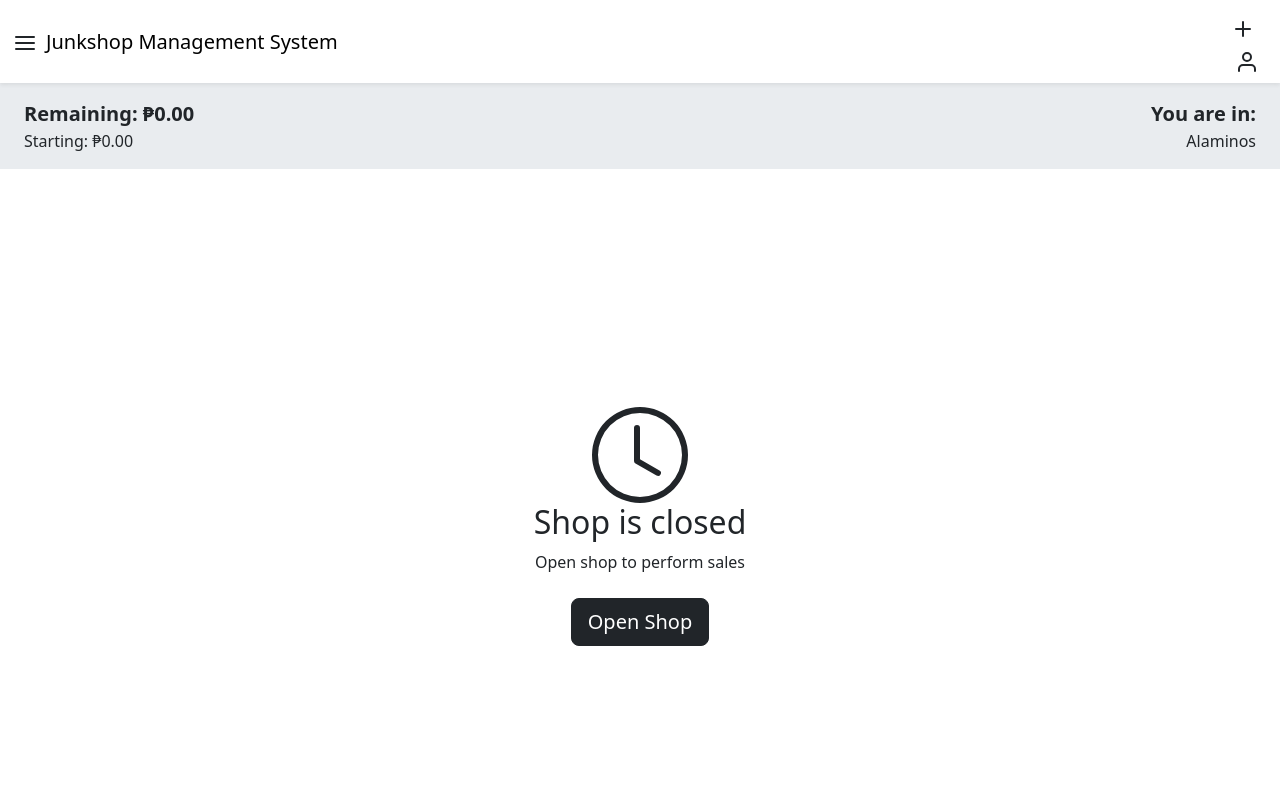
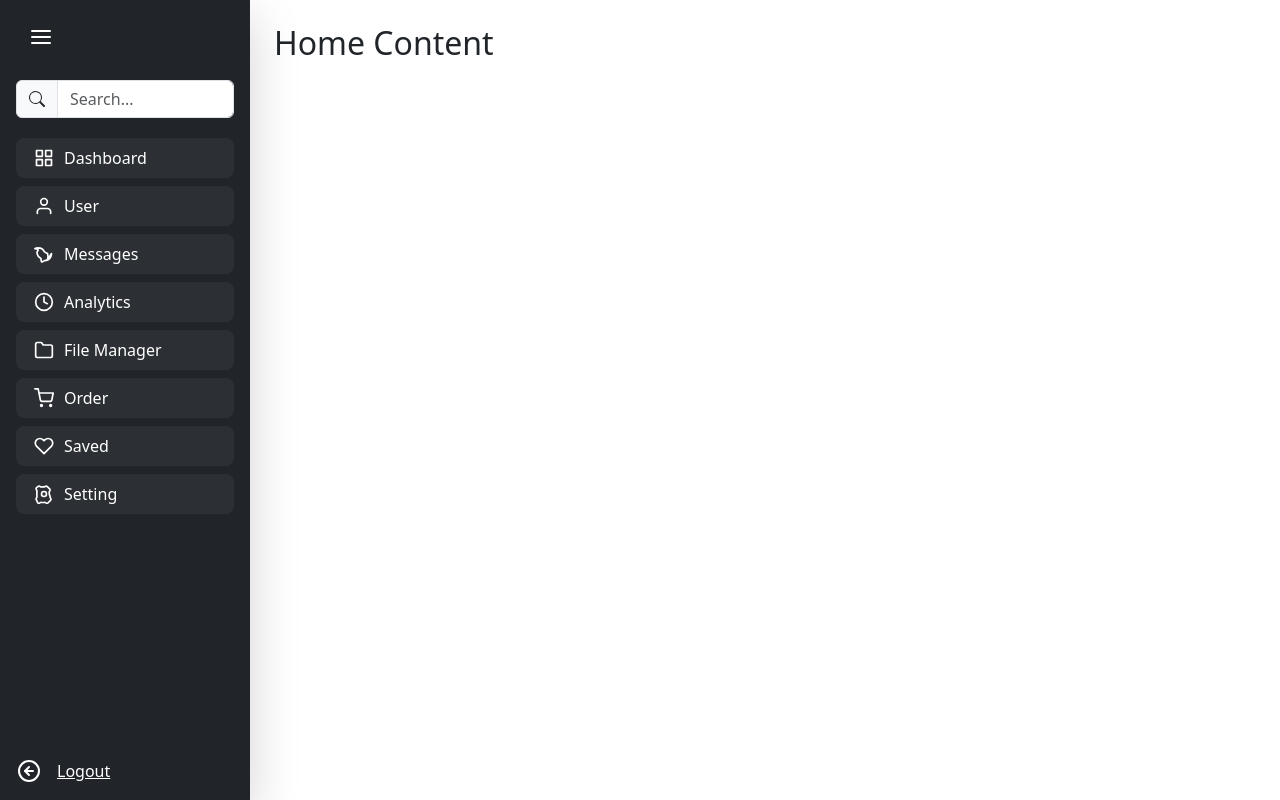
Before and after one commit to jtmanalo/junkshop-management-system, a React (Create React App) app: page /mobile-dashboard in a window 1280 px wide. Shown: the top 800 px of the page. Built offline with nearby package versions, Linux system fonts and the light colour scheme.

Commit message:
page: desktop nav

```diff
--- a/src/App.js
+++ b/src/App.js
@@ -11,11 +11,13 @@ import {
 import LoginRegisterPage from './pages/LoginRegisterPage';
 import MobileDashboard from './pages/MobileDashboard';
 import MobileNav from './components/MobileNav';
+import DesktopNav from './components/DesktopNav';
 
 function App() {
   return (
     <div className="App">
-      <MobileNav />
+      {/* <MobileNav /> */}
+      <DesktopNav />
       <Routes>
         <Route path="/" element={<LoginRegisterPage />} />
         <Route path="mobile-dashboard" element={<MobileDashboard />} />
--- /dev/null
+++ b/src/components/DesktopNav.js
@@ -0,0 +1,124 @@
+import React, { useState } from 'react';
+import {
+  Nav,
+  InputGroup,
+  Form,
+  Button
+} from 'react-bootstrap';
+
+function DesktopNav() {
+  const [isExpanded, setIsExpanded] = useState(true);
+
+  const NavItem = ({ icon, text }) => (
+    <Nav.Link
+      href="#"
+      className={`d-flex align-items-center rounded-3 p-2 my-1
+        ${isExpanded ? 'px-3' : 'justify-content-center'}`}
+      style={{
+        transition: 'all 0.3s ease-in-out',
+        backgroundColor: 'rgba(255, 255, 255, 0.05)',
+        color: '#fff',
+      }}
+    >
+      <div className="me-2 d-flex align-items-center justify-content-center" style={{ width: '24px' }}>
+        {icon}
+      </div>
+      <span className={isExpanded ? '' : 'd-none'}>
+        {text}
+      </span>
+    </Nav.Link>
+  );
+
+  return (
+    <div className="d-flex bg-white" style={{ minHeight: '100vh', width: '100vw' }}>
+      <div
+        className={`bg-dark text-white d-flex flex-column p-3 position-relative shadow-lg`}
+        style={{
+          width: isExpanded ? '250px' : '70px',
+          transition: 'width 0.3s ease-in-out',
+          height: '100vh',
+          zIndex: 100
+        }}
+      >
+        <div className="d-flex align-items-center mb-4">
+            <Button
+            variant="link"
+            onClick={() => setIsExpanded(!isExpanded)}
+            className={`text-white ${isExpanded}`}
+          >
+            <svg xmlns="http://www.w3.org/2000/svg" width="24" height="24" viewBox="0 0 24 24" fill="none" stroke="currentColor" strokeWidth="2" strokeLinecap="round" strokeLinejoin="round" className="feather feather-menu"><line x1="3" y1="12" x2="21" y2="12"></line><line x1="3" y1="6" x2="21" y2="6"></line><line x1="3" y1="18" x2="21" y2="18"></line></svg>
+          </Button>
+          {/* <span className={`fs-5 fw-bold ${isExpanded ? '' : 'd-none'}`}>
+          </span> */}
+        </div>
+
+        {/* Search bar (only visible when expanded) */}
+        <div className={`mb-3 ${isExpanded ? '' : 'd-none'}`}>
+          <InputGroup>
+            <InputGroup.Text>
+              <svg xmlns="http://www.w3.org/2000/svg" width="16" height="16" fill="currentColor" className="bi bi-search" viewBox="0 0 16 16"><path d="M11.742 10.344a6.5 6.5 0 1 0-1.397 1.398h-.001c.03.04.062.078.098.115l3.85 3.85a1 1 0 0 0 1.415-1.414l-3.85-3.85a1.007 1.007 0 0 0-.115-.1zM12 6.5a5.5 5.5 0 1 1-11 0 5.5 5.5 0 0 1 11 0z"/></svg>
+            </InputGroup.Text>
+            <Form.Control type="search" placeholder="Search..." />
+          </InputGroup>
+        </div>
+
+        {/* Main navigation links */}
+        <Nav className="flex-column flex-grow-1">
+          <NavItem
+            icon={<svg xmlns="http://www.w3.org/2000/svg" width="20" height="20" viewBox="0 0 24 24" fill="none" stroke="currentColor" strokeWidth="2" strokeLinecap="round" strokeLinejoin="round" className="feather feather-grid"><rect x="3" y="3" width="7" height="7"></rect><rect x="14" y="3" width="7" height="7"></rect><rect x="14" y="14" width="7" height="7"></rect><rect x="3" y="14" width="7" height="7"></rect></svg>}
+            text="Dashboard"
+          />
+          <NavItem
+            icon={<svg xmlns="http://www.w3.org/2000/svg" width="20" height="20" viewBox="0 0 24 24" fill="none" stroke="currentColor" strokeWidth="2" strokeLinecap="round" strokeLinejoin="round" className="feather feather-user"><path d="M20 21v-2a4 4 0 0 0-4-4H8a4 4 0 0 0-4 4v2"></path><circle cx="12" cy="7" r="4"></circle></svg>}
+            text="User"
+          />
+          <NavItem
+            icon={<svg xmlns="http://www.w3.org/2000/svg" width="20" height="20" viewBox="0 0 24 24" fill="none" stroke="currentColor" strokeWidth="2" strokeLinecap="round" strokeLinejoin="round" className="feather feather-message-circle"><path d="M21 11.5a8.38 8.38 0 0 1-.9 3.8a8.5 8.5 0 0 1-7.6 4.7l-2.4 1.5a1 1 0 0 1-1.3-.8l-.5-3.3a8.5 8.5 0 0 1-4.7-7.6l1.5-2.4a1 1 0 0 1-.8-1.3l-3.3-.5a8.38 8.38 0 0 1 3.8-.9h.2a8.5 8.5 0 0 1 7.6 4.7l2.4 1.5a1 1 0 0 1 1.3.8l.5 3.3a8.38 8.38 0 0 1-.9 3.8z"></path></svg>}
+            text="Messages"
+          />
+          <NavItem
+            icon={<svg xmlns="http://www.w3.org/2000/svg" width="20" height="20" viewBox="0 0 24 24" fill="none" stroke="currentColor" strokeWidth="2" strokeLinecap="round" strokeLinejoin="round" className="feather feather-clock"><circle cx="12" cy="12" r="10"></circle><polyline points="12 6 12 12 16 14"></polyline></svg>}
+            text="Analytics"
+          />
+          <NavItem
+            icon={<svg xmlns="http://www.w3.org/2000/svg" width="20" height="20" viewBox="0 0 24 24" fill="none" stroke="currentColor" strokeWidth="2" strokeLinecap="round" strokeLinejoin="round" className="feather feather-folder"><path d="M22 19a2 2 0 0 1-2 2H4a2 2 0 0 1-2-2V5a2 2 0 0 1 2-2h5l2 3h9a2 2 0 0 1 2 2z"></path></svg>}
+            text="File Manager"
+          />
+          <NavItem
+            icon={<svg xmlns="http://www.w3.org/2000/svg" width="20" height="20" viewBox="0 0 24 24" fill="none" stroke="currentColor" strokeWidth="2" strokeLinecap="round" strokeLinejoin="round" className="feather feather-shopping-cart"><circle cx="9" cy="21" r="1"></circle><circle cx="20" cy="21" r="1"></circle><path d="M1 1h4l2.68 13.39a2 2 0 0 0 2 1.61h9.72a2 2 0 0 0 2-1.61L23 6H6"></path></svg>}
+            text="Order"
+          />
+          <NavItem
+            icon={<svg xmlns="http://www.w3.org/2000/svg" width="20" height="20" viewBox="0 0 24 24" fill="none" stroke="currentColor" strokeWidth="2" strokeLinecap="round" strokeLinejoin="round" className="feather feather-heart"><path d="M20.84 4.61a5.5 5.5 0 0 0-7.78 0L12 5.67l-1.06-1.06a5.5 5.5 0 0 0-7.78 7.78l1.06 1.06L12 21.23l7.78-7.78 1.06-1.06a5.5 5.5 0 0 0 0-7.78z"></path></svg>}
+            text="Saved"
+          />
+          <NavItem
+            icon={<svg xmlns="http://www.w3.org/2000/svg" width="20" height="20" viewBox="0 0 24 24" fill="none" stroke="currentColor" strokeWidth="2" strokeLinecap="round" strokeLinejoin="round" className="feather feather-settings"><circle cx="12" cy="12" r="3"></circle><path d="M19.4 15a1.65 1.65 0 0 0 .33 1.82l.06.06a2 2 0 0 1 0 2.83l-2.83 2.83a2 2 0 0 1-2.83 0l-.06-.06a1.65 1.65 0 0 0-1.82-.33H9.1a1.65 1.65 0 0 0-1.82.33l-.06.06a2 2 0 0 1-2.83 0L3.06 19.4a2 2 0 0 1 0-2.83l.06-.06a1.65 1.65 0 0 0 .33-1.82V9.1a1.65 1.65 0 0 0-.33-1.82l-.06-.06a2 2 0 0 1 0-2.83L4.67 3.06a2 2 0 0 1 2.83 0l.06.06a1.65 1.65 0 0 0 1.82.33h1.82a1.65 1.65 0 0 0 1.82-.33l.06-.06a2 2 0 0 1 2.83 0l2.83 2.83a2 2 0 0 1 0 2.83l-.06.06a1.65 1.65 0 0 0-.33 1.82v1.82z"></path></svg>}
+            text="Setting"
+          />
+        </Nav>
+
+        {/* Bottom logout/expand button */}
+        <Button
+          variant="link"
+        //   onClick={() => setIsExpanded(!isExpanded)}
+          className="text-white mt-auto p-0"
+        >
+          <div className="d-flex align-items-center">
+            <svg xmlns="http://www.w3.org/2000/svg" width="24" height="24" viewBox="0 0 24 24" fill="none" stroke="currentColor" strokeWidth="2" strokeLinecap="round" strokeLinejoin="round" className="feather feather-arrow-left-circle"><circle cx="12" cy="12" r="10"></circle><polyline points="12 8 8 12 12 16"></polyline><line x1="16" y1="12" x2="8" y2="12"></line></svg>
+            <span className={`ms-3 ${isExpanded ? '' : 'd-none'}`}>
+              Logout
+            </span>
+          </div>
+        </Button>
+      </div>
+
+      {/* Main content area */}
+      <div className="flex-grow-1 p-4">
+        <h2>Home Content</h2>
+      </div>
+    </div>
+  );
+}
+
+export default DesktopNav;
```
